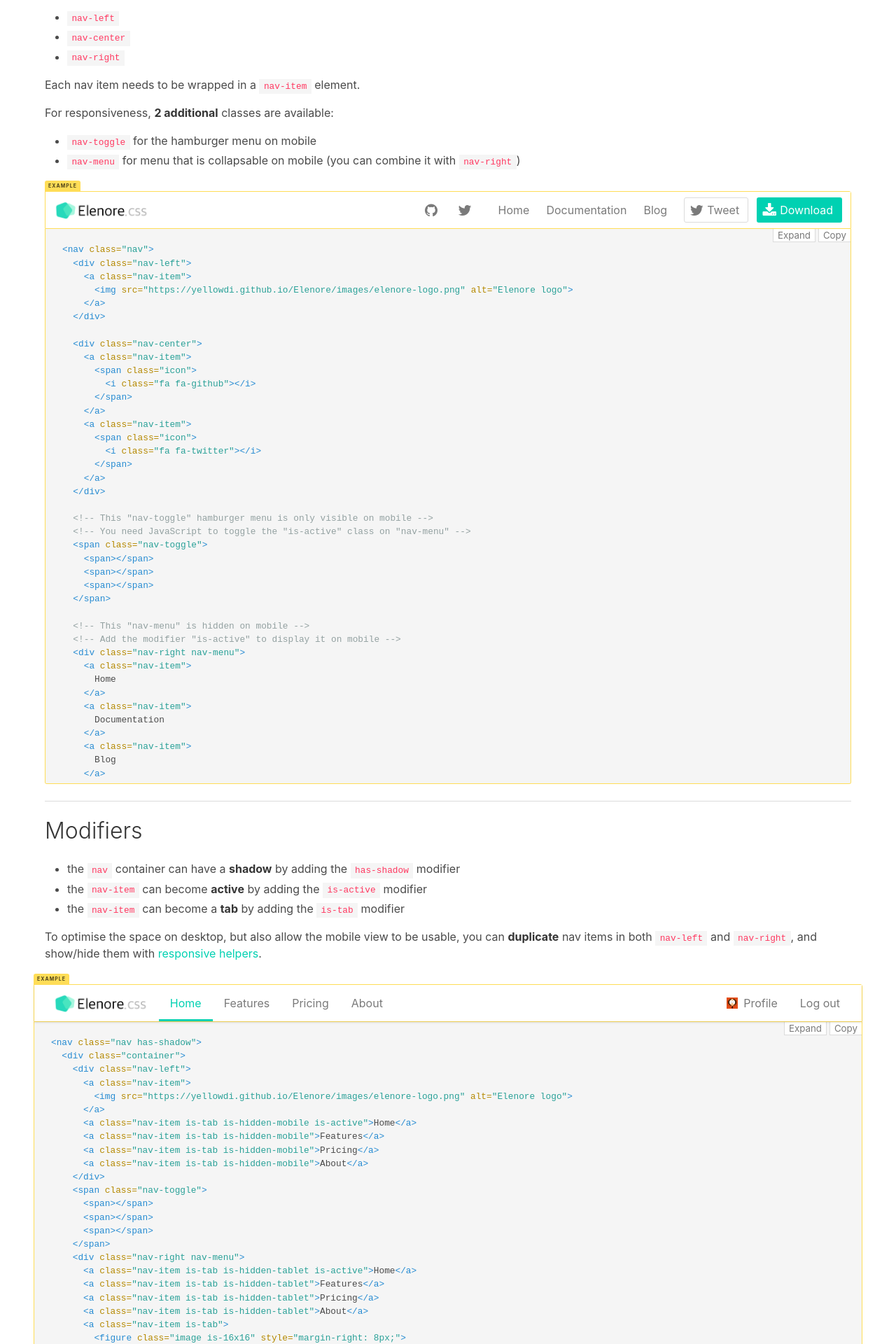
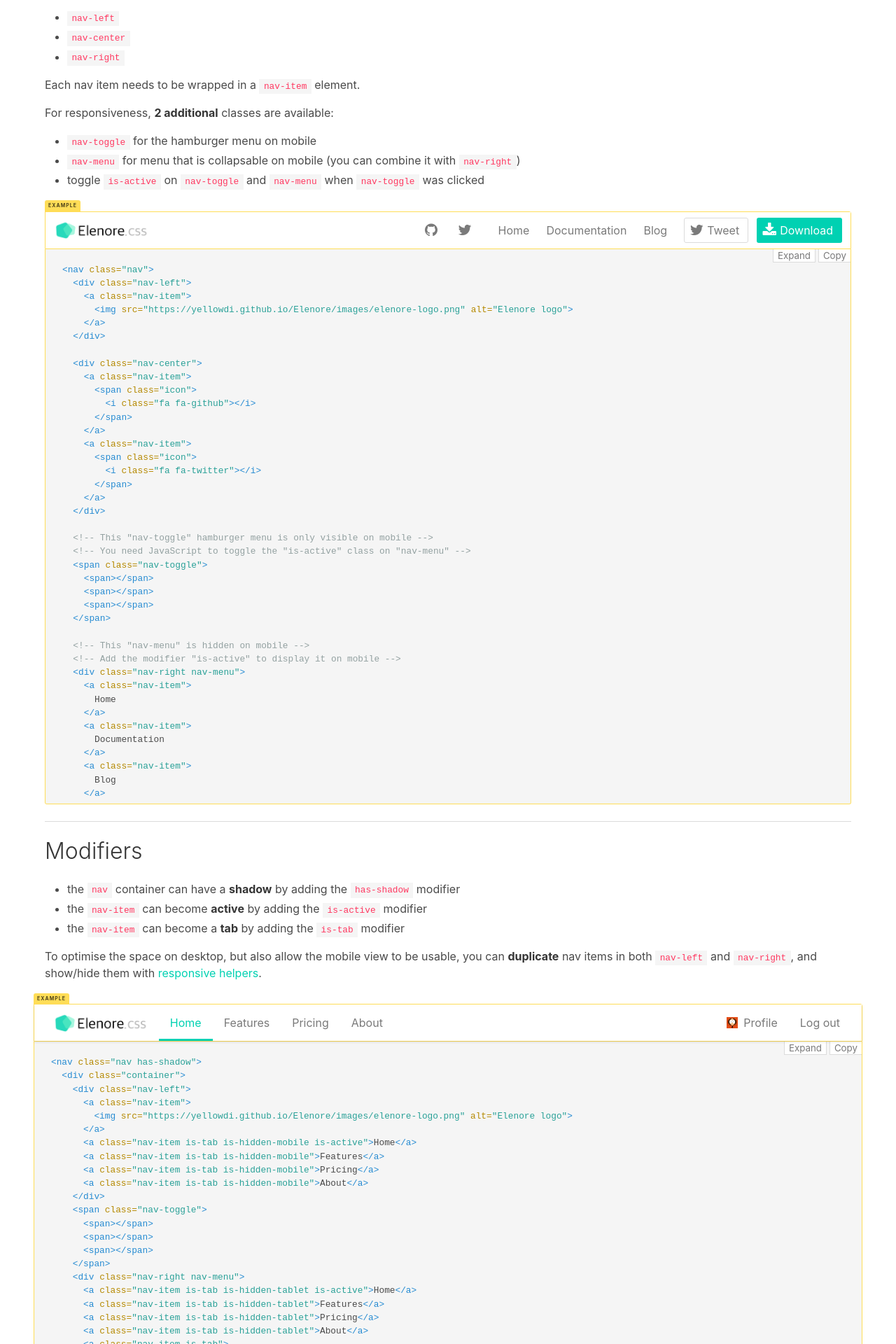
Before and after one commit to YellowDi/Elenore, a Jekyll site: the page built from docs/documentation/components/nav.html, in a window 1280 px wide. Shown: the part 488-2408 px from the top of the page at 70% size. Built offline with Jekyll 4.4.1, drawn with Linux system fonts in a browser that asks for light colours.

Commit message:
add a hint how to use the nav-toggle to be responsive

```diff
--- a/docs/documentation/components/nav.html
+++ b/docs/documentation/components/nav.html
@@ -33,6 +33,7 @@ doc-subtab: nav
       <ul>
         <li><code>nav-toggle</code> for the hamburger menu on mobile</li>
         <li><code>nav-menu</code> for menu that is collapsable on mobile (you can combine it with <code>nav-right</code>)</li>
+        <li>toggle <code>is-active</code> on <code>nav-toggle</code> and <code>nav-menu</code> when <code>nav-toggle</code> was clicked</li>
       </ul>
     </div>
 
```
